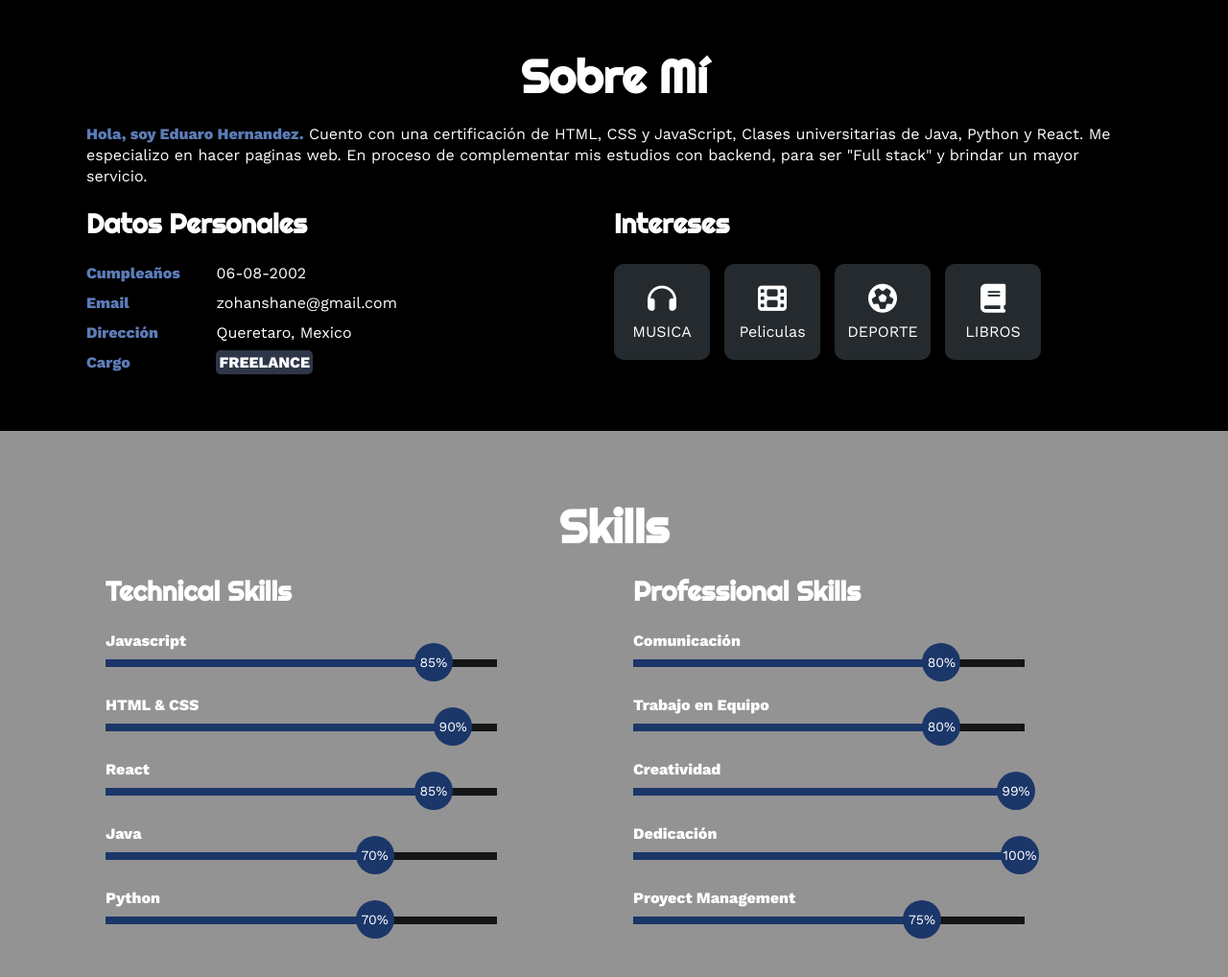
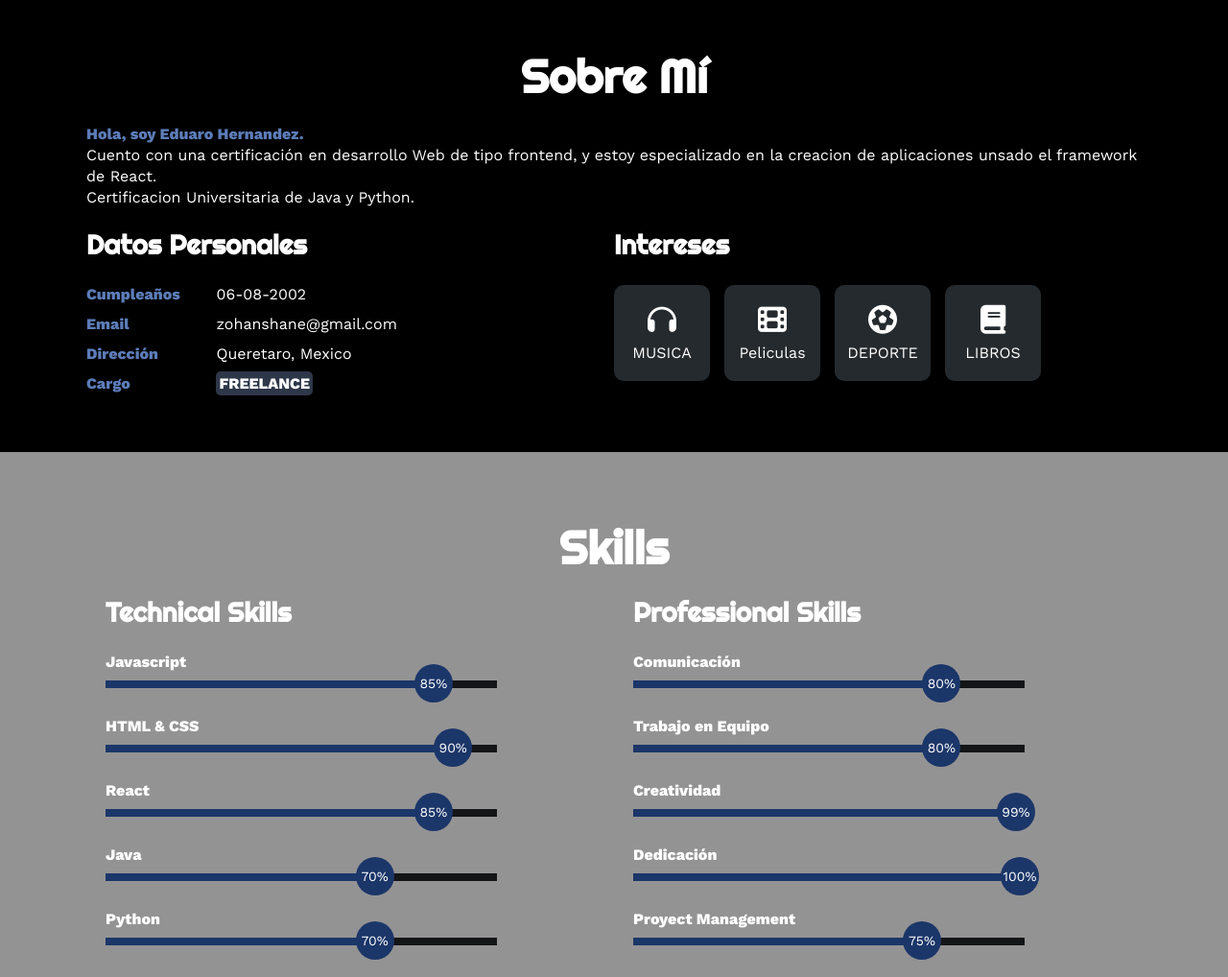
Before and after one commit to ZedhGray/PaginaWeb, a plain HTML site: page index.html in a window 1280 px wide. Shown: the part 820-1838 px from the top of the page at 96% size. Drawn offline with nearby package versions, Linux system fonts and the light colour scheme.

Commit message:
cambio de Info

```diff
--- a/index.html
+++ b/index.html
@@ -63,7 +63,11 @@
       <div class="contenido-seccion">
         <h2>Sobre Mí</h2>
         <p>
-          <span>Hola, soy Eduaro Hernandez.</span> Cuento con una certificación de HTML, CSS y JavaScript, Clases universitarias de Java, Python y React. Me especializo en hacer paginas web. En proceso de complementar mis estudios con backend, para ser "Full stack" y brindar un mayor servicio.
+          <span>Hola, soy Eduaro Hernandez.</span>
+          <br>
+          Cuento con una certificación en desarrollo Web de tipo frontend, y estoy especializado en la creacion de aplicaciones unsado el framework de React.
+          <br>
+          Certificacion Universitaria de Java y Python.
         </p>
 
         <div class="fila">
@@ -247,8 +251,6 @@
                 Licenciatura en Fisico-Matematico
               </p>
               <ul class="listado">
-                <li>Calculo diferencial e integral
-                </li>
                 <li>Java</li>
                 <li>Python</li>
               </ul>
```
